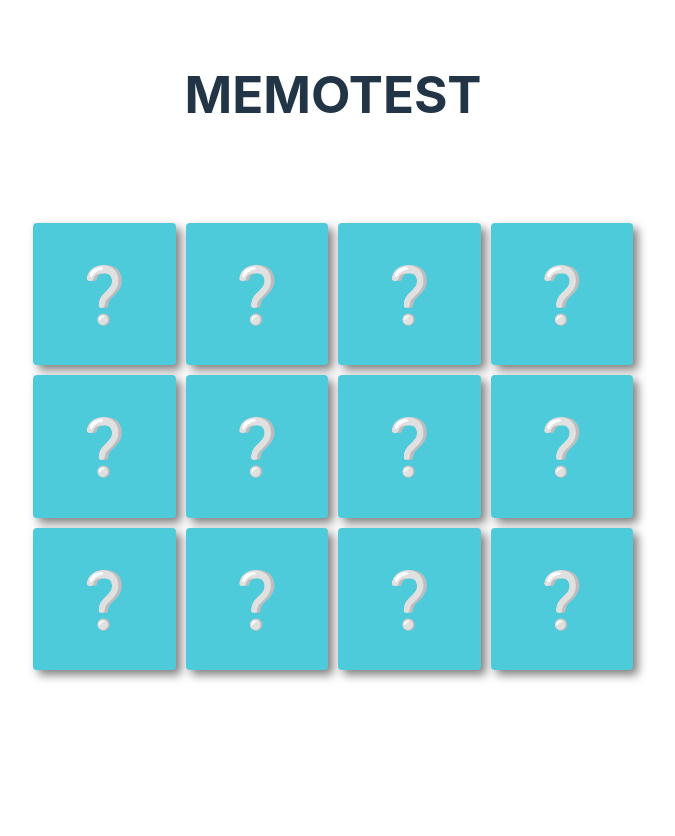
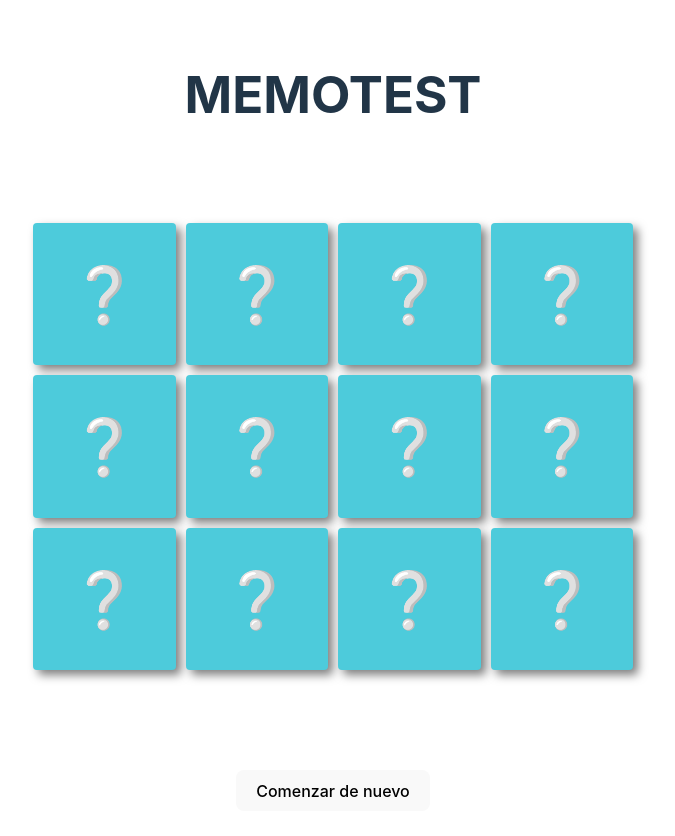
Before and after one commit to fromero34/unq-ui--Fernando-Romero--trabajo-final, a React (Vite) app in the folder Memotest/: page / in a window 1280 px wide. Shown: the top 836 px of the page, without its empty margins (307-982 px from the left). Before the commit the page ends 802 px from the top, so only its background shows below. Built offline with nearby package versions, Linux system fonts and the light colour scheme.

Commit message:
victoria y boton de reinicio

```diff
--- a/Memotest/src/App.jsx
+++ b/Memotest/src/App.jsx
@@ -1,21 +1,31 @@
 import { useState } from 'react'
 import './App.css'
-import Pieza from './components/Pieza'
 import Tablero from './components/Tablero'
 import { useEffect } from 'react'
 
-const imagen = [...'🍇🍊🍋🍎🍐🥥',...'🍇🍊🍋🍎🍐🥥'].sort(() => Math.random() - 0.5)
-                                                       /*Algoritmo para mezclar elementos de un array*/
+const imagen = [...'🍇🍊🍋🍎🍐🥥',...'🍇🍊🍋🍎🍐🥥']
 
 function App() {
 
   const [piezasMezcladas, setPiezasMezcladas] = useState([])
   const [seleccionado, setSeleccionado] = useState(null)
   const [bloquearTablero, setBloquearTablero] = useState(false)
+  const [piezasAdivinadas, setPiezasAdivinadas] = useState(0)
+  const [victoria, setVictoria] = useState('')
+  const [reiniciarJuego , setReiniciarJuego] = useState(false)
 
-  useEffect ( () => {
-    setPiezasMezcladas(imagen.map((imagen,i) => ({index: i, imagen, girada:false})))
-  },[])
+  useEffect ( () => {               /*Algoritmo para mezclar elementos de un array*/
+    setPiezasMezcladas(imagen.sort(() => Math.random() - 0.5).map((imagen,i) => ({index: i, imagen, girada:false})))
+  },[reiniciarJuego])
+
+  const resetearJuego = () => {
+    setPiezasMezcladas([])
+    setSeleccionado(null)
+    setBloquearTablero(false)
+    setPiezasAdivinadas(0)
+    setVictoria('')
+    setReiniciarJuego(!reiniciarJuego)
+  }
 
   const handleClick = (pieza) => {
     const piezaGirada = {...pieza, girada:true}
@@ -28,6 +38,11 @@ function App() {
     /* Si matchean las piezas*/
     } else if (seleccionado.imagen === pieza.imagen) {
       setSeleccionado(null)
+      if (piezasAdivinadas === (piezasMezcladas.length / 2) - 1) {
+        setVictoria('¡Felicitaciones, ganaste el juego!')
+      } else {
+        setPiezasAdivinadas(piezasAdivinadas + 1)
+      }
     /* No matchean las piezas*/
     } else {
       setBloquearTablero(true)
@@ -44,7 +59,9 @@ function App() {
   return (
     <div>
     <h1> MEMOTEST </h1>
+    <h1> {victoria} </h1>
     <Tablero piezas={piezasMezcladas} handleClick={handleClick} bloquearTablero={bloquearTablero}/>
+    <button onClick={resetearJuego}> Comenzar de nuevo </button>
     </div>
   )
 }
```
